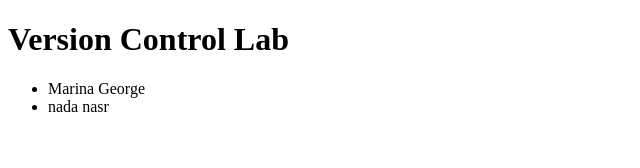
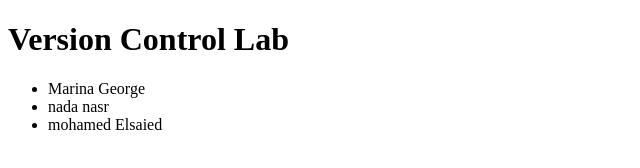
Before and after one commit to marinageorge225/Version-Control-Lab, a plain HTML site: page index.html in a window 1280 px wide. Shown: the whole page, without its empty margins (0-640 px from the left). Drawn offline with Linux system fonts and the light colour scheme.

Commit message:
mohamed Elsaied Add

```diff
--- a/index.html
+++ b/index.html
@@ -10,6 +10,7 @@
     <ul>
       <li>Marina George</li>
        <li>nada nasr</li>
+       <li>mohamed Elsaied</li>
     </ul>
   </body>
 </html>
```
